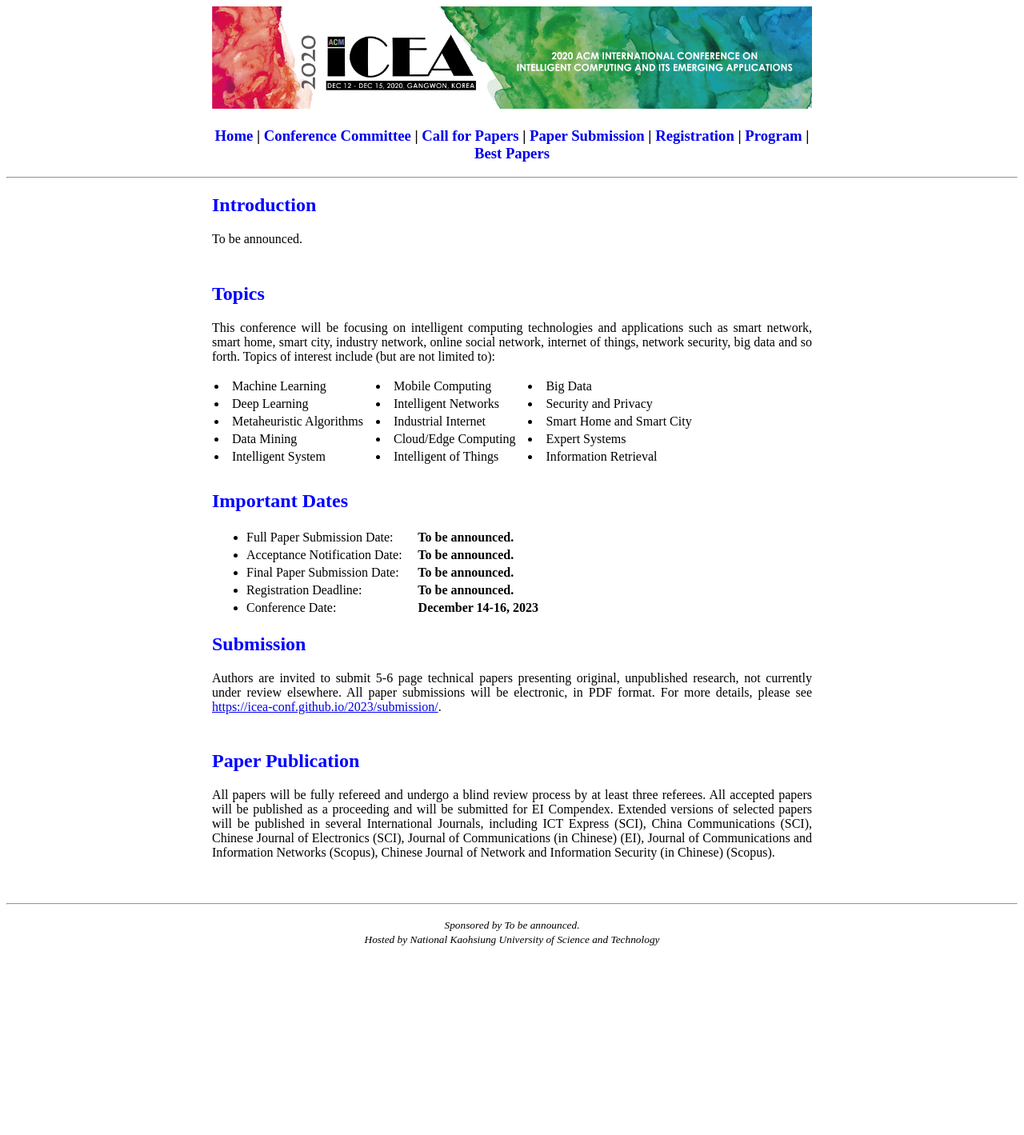
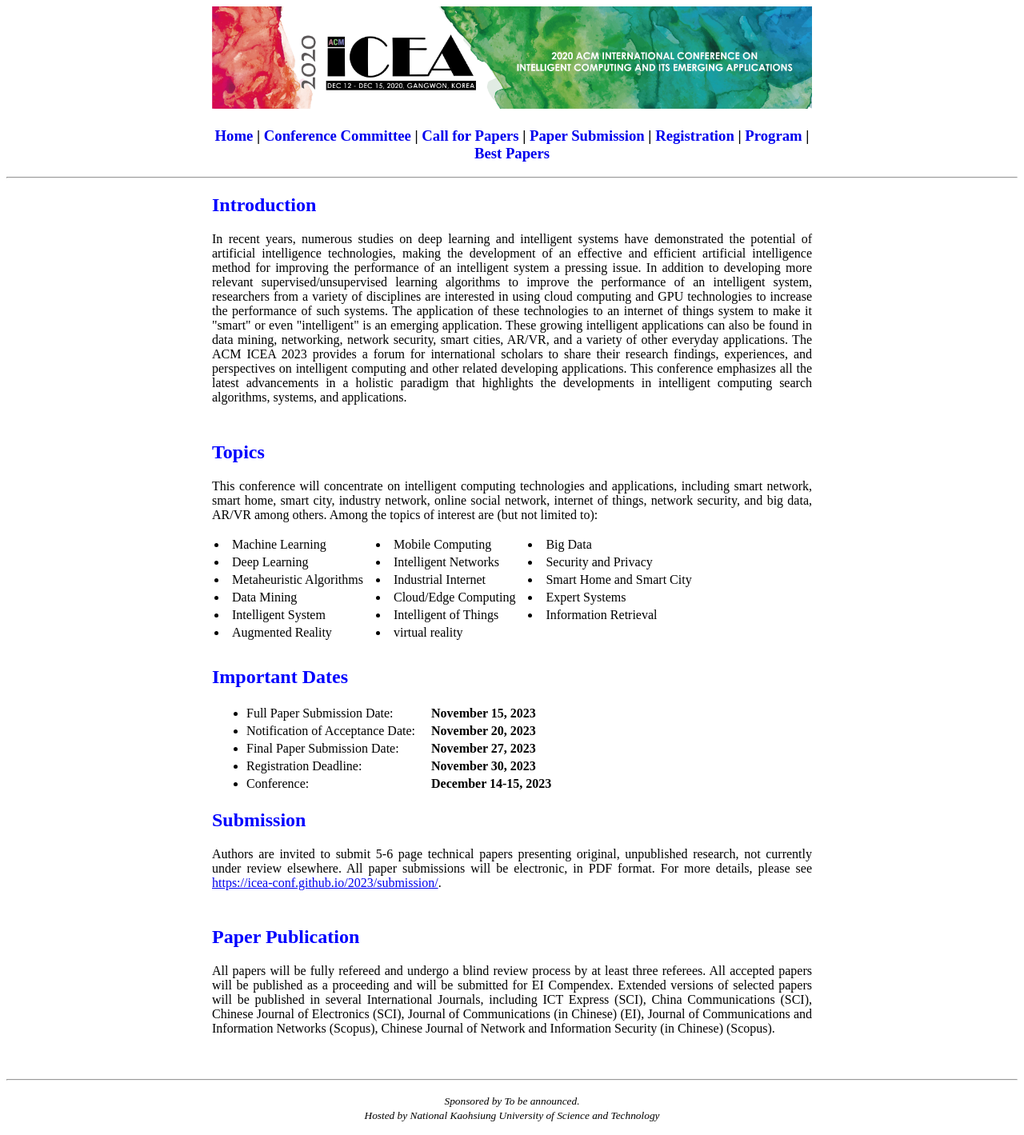
Before and after one commit to icea-conf/2023, a Jekyll site: the page built from papers/index.html, in a window 1280 px wide. Shown: the whole page at 80% size. Built offline with Jekyll 4.4.1, drawn with Linux system fonts in a browser that asks for light colours; before the commit the page ends 1199 px from its top, so only the background shows below that.

Commit message:
Update index.html

```diff
--- a/papers/index.html
+++ b/papers/index.html
@@ -6,12 +6,12 @@
       <div class="content">
             <div>
                   <h2 style="color:#0000FF">Introduction</h2>
-                        <p style="text-align: justify">To be announced.</p>
+                        <p style="text-align: justify">In recent years, numerous studies on deep learning and intelligent systems have demonstrated the potential of artificial intelligence technologies, making the development of an effective and efficient artificial intelligence method for improving the performance of an intelligent system a pressing issue. In addition to developing more relevant supervised/unsupervised learning algorithms to improve the performance of an intelligent system, researchers from a variety of disciplines are interested in using cloud computing and GPU technologies to increase the performance of such systems. The application of these technologies to an internet of things system to make it "smart" or even "intelligent" is an emerging application. These growing intelligent applications can also be found in data mining, networking, network security, smart cities, AR/VR, and a variety of other everyday applications. The ACM ICEA 2023 provides a forum for international scholars to share their research findings, experiences, and perspectives on intelligent computing and other related developing applications. This conference emphasizes all the latest advancements in a holistic paradigm that highlights the developments in intelligent computing search algorithms, systems, and applications.</p>
             </div>
 
             <div style="padding-top: 10px">
                   <h2 style="color:#0000FF">Topics</h2>
-                        <p style="text-align: justify">This conference will be focusing on intelligent computing technologies and applications such as smart network, smart home, smart city, industry network, online social network, internet of things, network security, big data and so forth. Topics of interest include (but are not limited to): </p>
+                        <p style="text-align: justify">This conference will concentrate on intelligent computing technologies and applications, including smart network, smart home, smart city, industry network, online social network, internet of things, network security, and big data, AR/VR among others. Among the topics of interest are (but not limited to): </p>
                               <table>
                                     <tbody>
                                           <tr>
@@ -79,6 +79,16 @@
                                                 </td>
                                                 </ul>
                                           </tr>
+                                          <tr>
+                                                <ul>
+                                                <td>
+                                                      <li><a>Augmented Reality &nbsp;&nbsp;</a></li>
+                                                </td>
+                                                <td>
+                                                      <li><a>virtual reality</a></li>
+                                                </td>
+                                                </ul>
+                                          </tr>
                                     </tbody>
                               </table>
                   </ul>
@@ -94,15 +104,15 @@
                                           <li>Full Paper Submission Date: </li>
                                     </td>
                                     <td>
-                                          <b>&nbsp; &nbsp; To be announced.</b>
+                                          <b>&nbsp; &nbsp; November 15, 2023</b>
                                     </td>
                               </tr>
                               <tr>
                                     <td>
-                                          <li>Acceptance Notification Date: </li>
+                                          <li>Notification of Acceptance Date: </li>
                                     </td>
                                     <td>
-                                          <b>&nbsp; &nbsp; To be announced.</b>
+                                          <b>&nbsp; &nbsp; November 20, 2023</b>
                                     </td>
                               </tr>
                               <tr>
@@ -110,7 +120,7 @@
                                           <li>Final Paper Submission Date: </li>
                                     </td>
                                     <td>
-                                          <b>&nbsp; &nbsp; To be announced.</b>
+                                          <b>&nbsp; &nbsp; November 27, 2023</b>
                                     </td>
                               </tr>
                               <tr>
@@ -118,15 +128,15 @@
                                           <li>Registration Deadline: </li>
                                     </td>
                                     <td>
-                                          <b>&nbsp; &nbsp; To be announced.</b>
+                                          <b>&nbsp; &nbsp; November 30, 2023</b>
                                     </td>
                               </tr>
                               <tr>
                                     <td>
-                                          <li>Conference Date: </li>
+                                          <li>Conference: </li>
                                     </td>
                                     <td>
-                                          <b>&nbsp; &nbsp; December 14-16, 2023</b>
+                                          <b>&nbsp; &nbsp; December 14-15, 2023</b>
                                     </td>
                               </tr>
                         </tbody>
```
